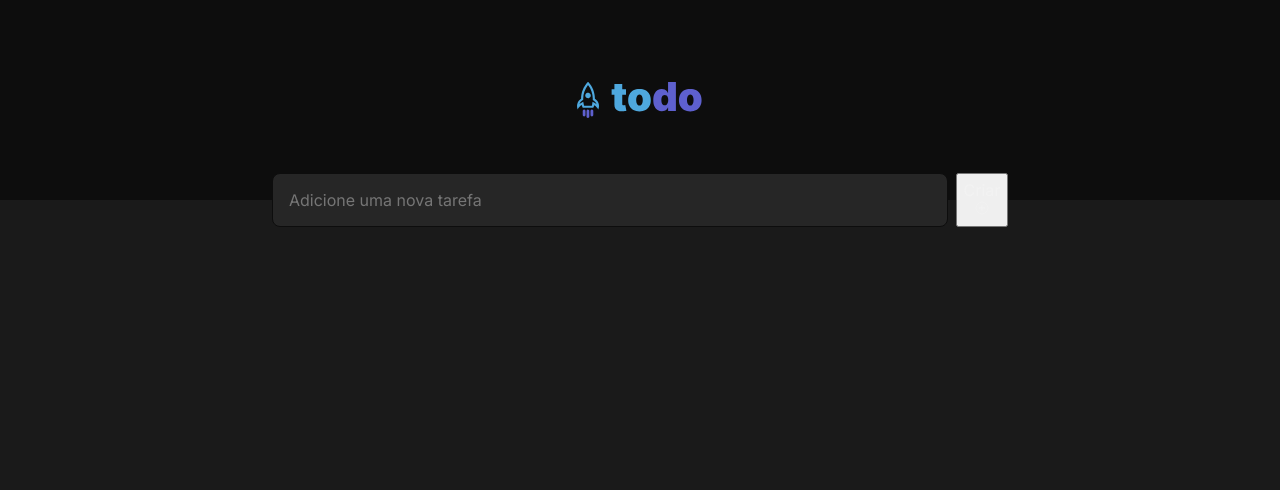
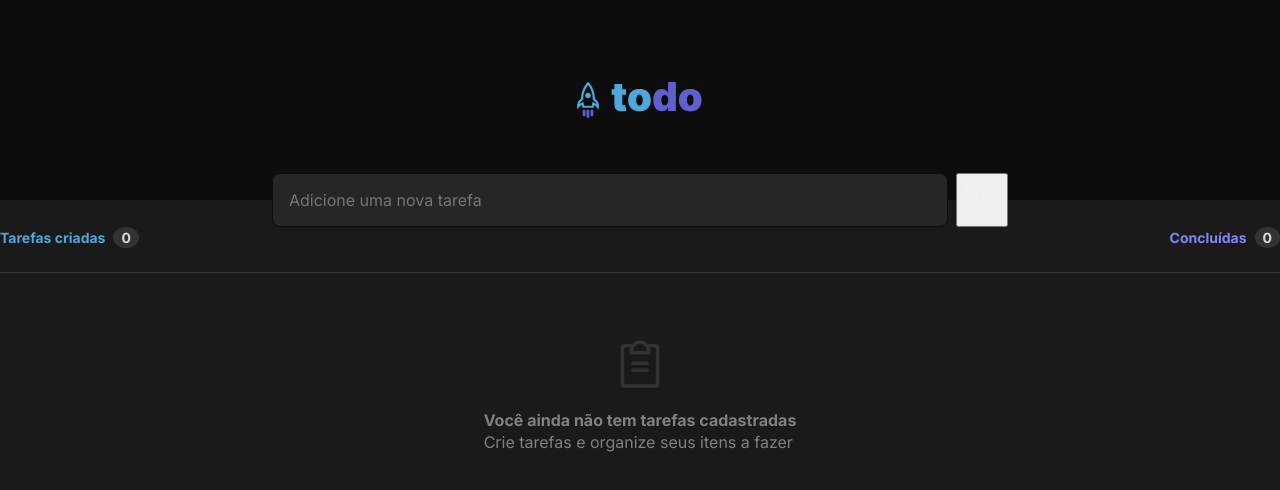
Before and after one commit to GeracNeto/Desafio-01-to-do-list-reactjs-ignite, a React (Vite) app: page / in a window 1280 px wide. Shown: the top 490 px of the page. Built offline with nearby package versions, Linux system fonts and the light colour scheme.

Commit message:
Importado componentes Info e NoTasks

```diff
--- a/src/App.tsx
+++ b/src/App.tsx
@@ -1,9 +1,12 @@
 import { Header } from './components/Header'
 import { NewTask } from './components/NewTask'
+import { Info } from './components/Info'
+import { NoTasks } from './components/NoTasks'
 
 import './global.css'
+import styles from './App.module.css'
 
-import styles from './App.module.css'
+
 
 export function App() {
 
@@ -14,6 +17,12 @@ export function App() {
 
       <NewTask />
 
+      <main className={styles.wrapper}>
+        <Info />
+
+        <NoTasks />
+
+      </main>
 
 
     </div>
```
